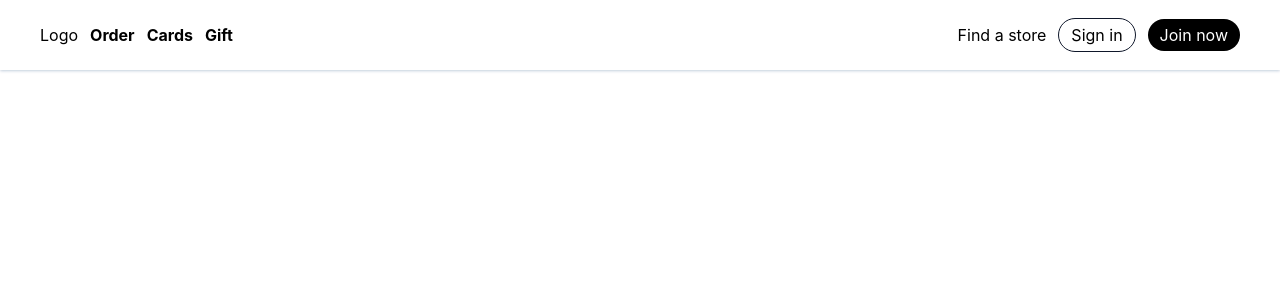
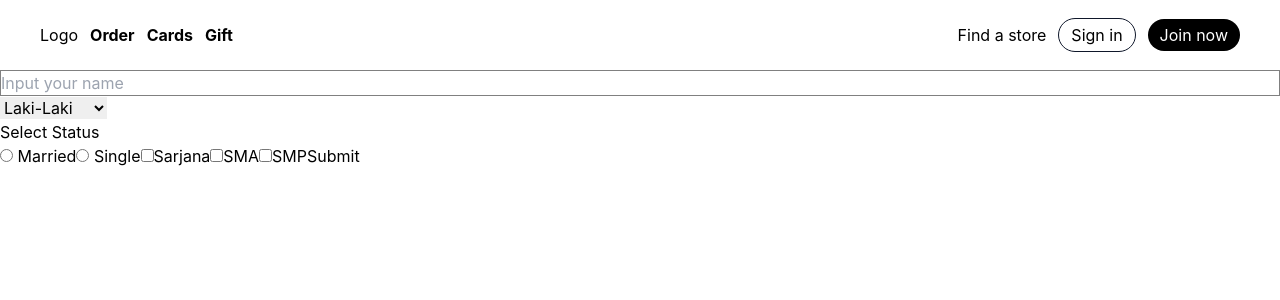
Before and after one commit to masdefry/JCWDOL-08_Frontend, a React (Create React App) app in the folder e-commerce/: page /mentoring in a window 1280 px wide. Shown: the top 300 px of the page. Built offline with nearby package versions, Linux system fonts and the light colour scheme; no server answers.

Commit message:
Mentoring

```diff
--- a/e-commerce/src/App.js
+++ b/e-commerce/src/App.js
@@ -6,6 +6,7 @@ import Navbar
  import Login from './pages/login'
  import Menu from "./pages/menu";
  import DetailProduct from './pages/detail';
+ import Mentoring from './pages/mentoring';
 
  import { Routes, Route } from 'react-router-dom'
 
@@ -58,8 +59,9 @@ function App() {
         <Route path='/' element={<Home />} />
         <Route path='/menu' element={<Menu />} />
         <Route path='/detail/:id' element={<DetailProduct />} />
-        {/* <Route path='/register' element={username? navigate('/') : <Register />} />
-        <Route path='/login' element={username? navigate('/') : <Login myFunc={{onLogin}} />} /> */}
+        <Route path='/mentoring' element={<Mentoring />} />
+        <Route path='/register' element={<Register />} />
+        <Route path='/login' element={<Login myFunc={{onLogin}} />} />
       </Routes>
     </>
   );
--- /dev/null
+++ b/e-commerce/src/pages/mentoring.jsx
@@ -0,0 +1,59 @@
+import {useRef, useState} from 'react';
+
+export default function Mentoring(){
+
+    let name = useRef()
+    let gender = useRef()
+
+    const [status, setStatus] = useState('')
+    const [education, setEducation] = useState([])
+
+    let onSubmit = (e) => {
+        console.log(name)
+        console.log(name.current.value)
+        console.log(gender.current.value)
+        console.log(status)
+        console.log(education)
+    }
+
+    // let onSaveStatus = (e) => {
+    //     setStatus(e.target.value)
+    // }
+
+    let onSaveEducation = (e) => {
+        let newEducation = [...education] // [] ---> [Sarjana]
+
+        if(e.target.checked === false){
+            let idxData = newEducation.indexOf(e.target.value)
+            newEducation.splice(idxData, 1)
+        }else{
+            newEducation.push(e.target.value) // [Sarjana] ---> [Sarjana, SMP]
+        }
+        setEducation(newEducation) // stateEducation = [Sarjana] ---> [Sarjana, SMP]
+    }
+
+    return(
+        <>
+            <input type='text' ref={name} placeholder='Input your name' className='w-50' style={{border: '1px solid grey', width: '100%'}} />
+            <select ref={gender}>
+                <option value='Laki-Laki'>
+                    Laki-Laki
+                </option>
+                <option value='Perempuan'>
+                    Perempuan
+                </option>
+            </select>
+            <p>
+                Select Status
+            </p>
+            <input type='radio' name='inRadio' onChange={(e) => setStatus(e.target.value)} value='Married' /> Married
+            <input type='radio' name='inRadio' onChange={(e) => setStatus(e.target.value)} value='Single' /> Single
+            <input type='checkbox' name='inCheckbox' onChange={(e) => onSaveEducation(e)} value='Sarjana' />Sarjana
+            <input type='checkbox' name='inCheckbox' onChange={(e) => onSaveEducation(e)} value='SMA' />SMA
+            <input type='checkbox' name='inCheckbox' onChange={(e) => onSaveEducation(e)} value='SMP' />SMP
+            <button onClick={onSubmit}>
+                Submit
+            </button>
+        </>
+    )
+}
```
